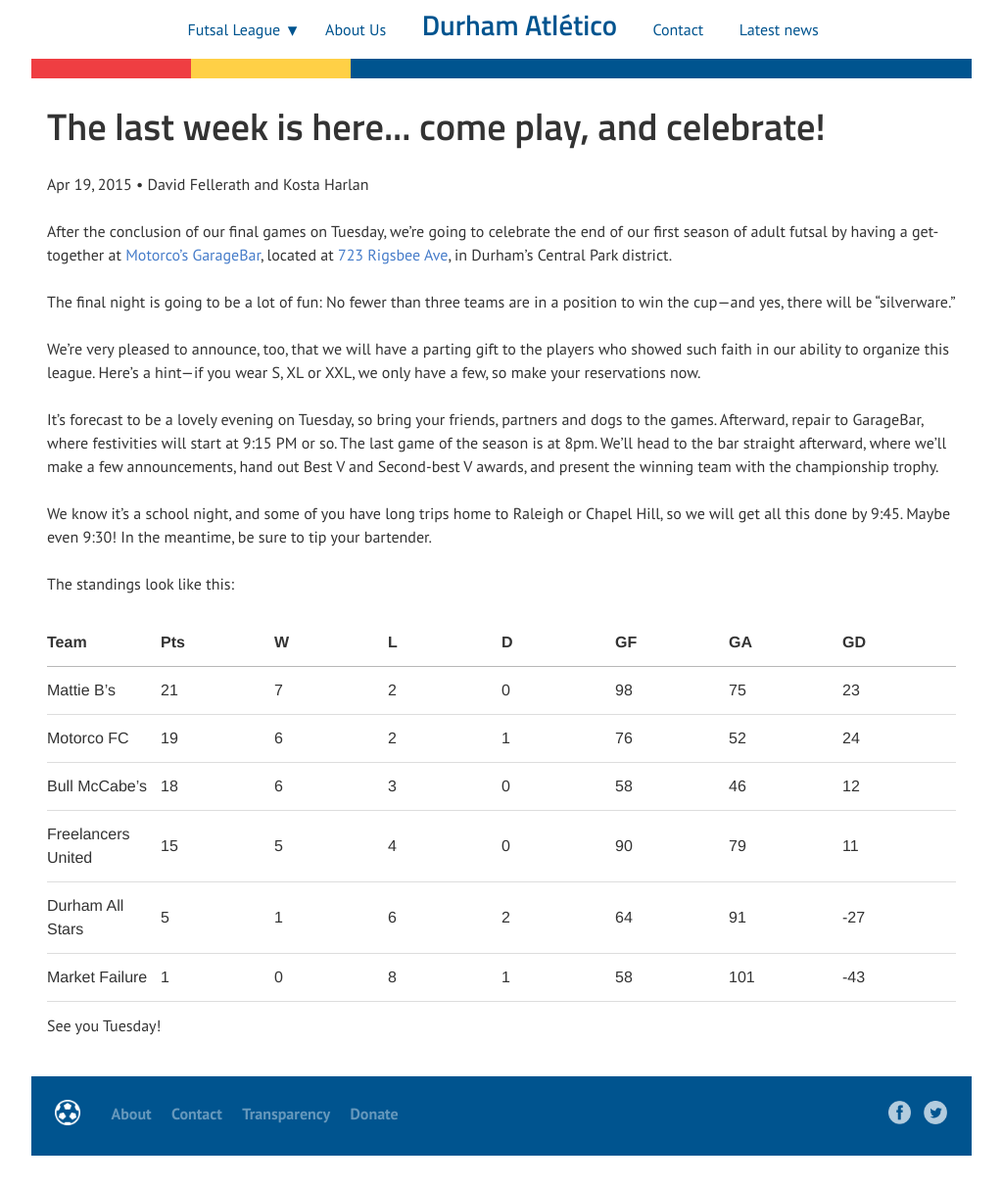
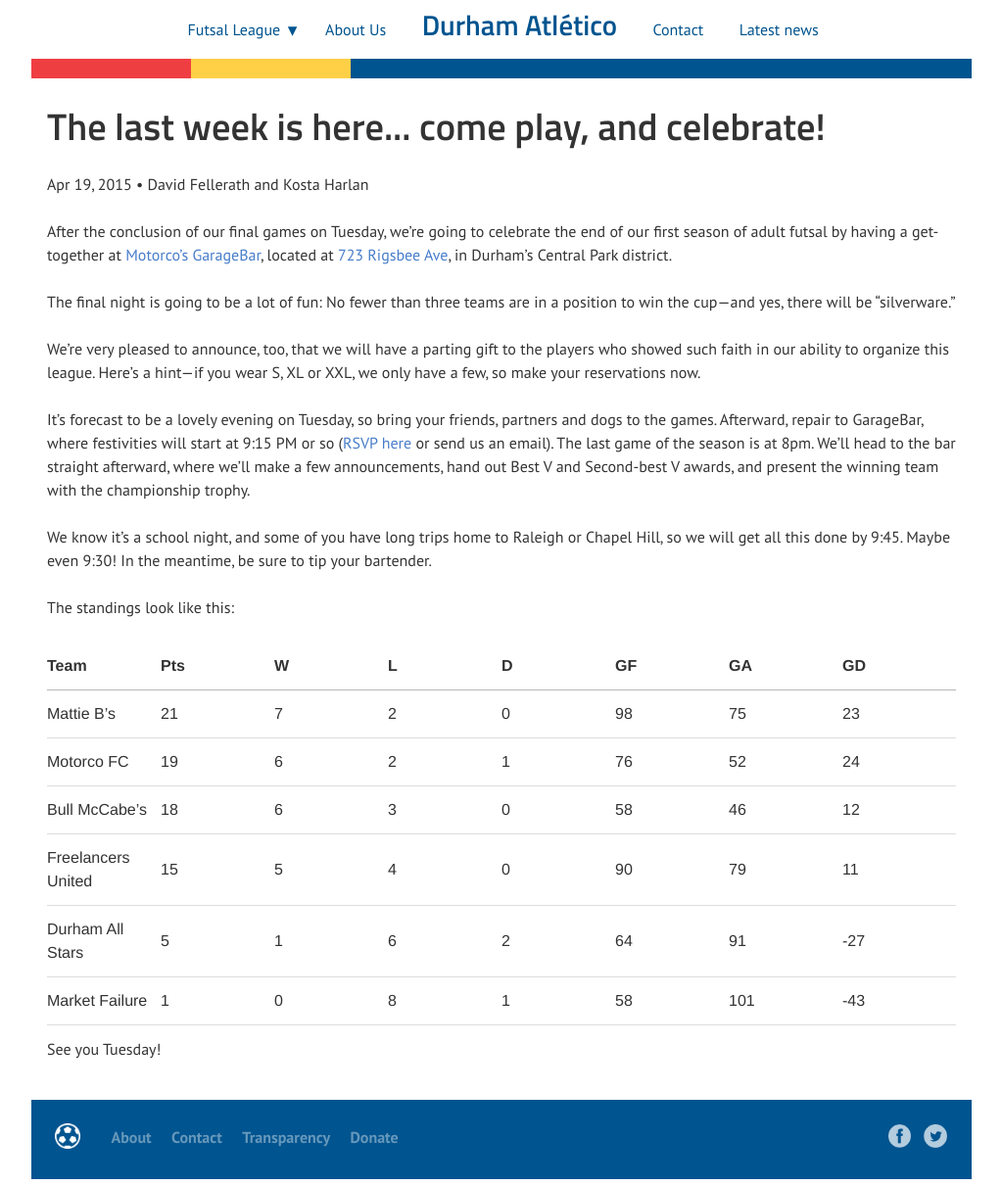
Before and after one commit to durhamatletico/durhamatletico.github.io, a Jekyll site: the page built from _posts/2015-04-19-last-week-here-come-play-celebrate.md, in a window 1280 px wide. Shown: the whole page at 98% size, without its empty margins (128-1151 px from the left). Built offline with Jekyll 4.4.1, drawn with Linux system fonts in a browser that asks for light colours; before the commit the page ends 1187 px from its top, so only the background shows below that.

Commit message:
RSVP link

```diff
--- a/_posts/2015-04-19-last-week-here-come-play-celebrate.md
+++ b/_posts/2015-04-19-last-week-here-come-play-celebrate.md
@@ -12,7 +12,7 @@
 
 We’re very pleased to announce, too, that we will have a parting gift to the players who showed such faith in our ability to organize this league. Here’s a hint—if you wear S, XL or XXL, we only have a few, so make your reservations now.
 
-It’s forecast to be a lovely evening on Tuesday, so bring your friends, partners and dogs to the games. Afterward, repair to GarageBar, where festivities will start at 9:15 PM or so. The last game of the season is at 8pm. We’ll head to the bar straight afterward, where we’ll make a few announcements, hand out Best V and Second-best V awards, and present the winning team with the championship trophy.
+It’s forecast to be a lovely evening on Tuesday, so bring your friends, partners and dogs to the games. Afterward, repair to GarageBar, where festivities will start at 9:15 PM or so ([RSVP here](https://www.facebook.com/events/570650769742920/) or send us an email). The last game of the season is at 8pm. We’ll head to the bar straight afterward, where we’ll make a few announcements, hand out Best V and Second-best V awards, and present the winning team with the championship trophy.
 
 We know it’s a school night, and some of you have long trips home to Raleigh or Chapel Hill, so we will get all this done by 9:45. Maybe even 9:30! In the meantime, be sure to tip your bartender.
 
```
